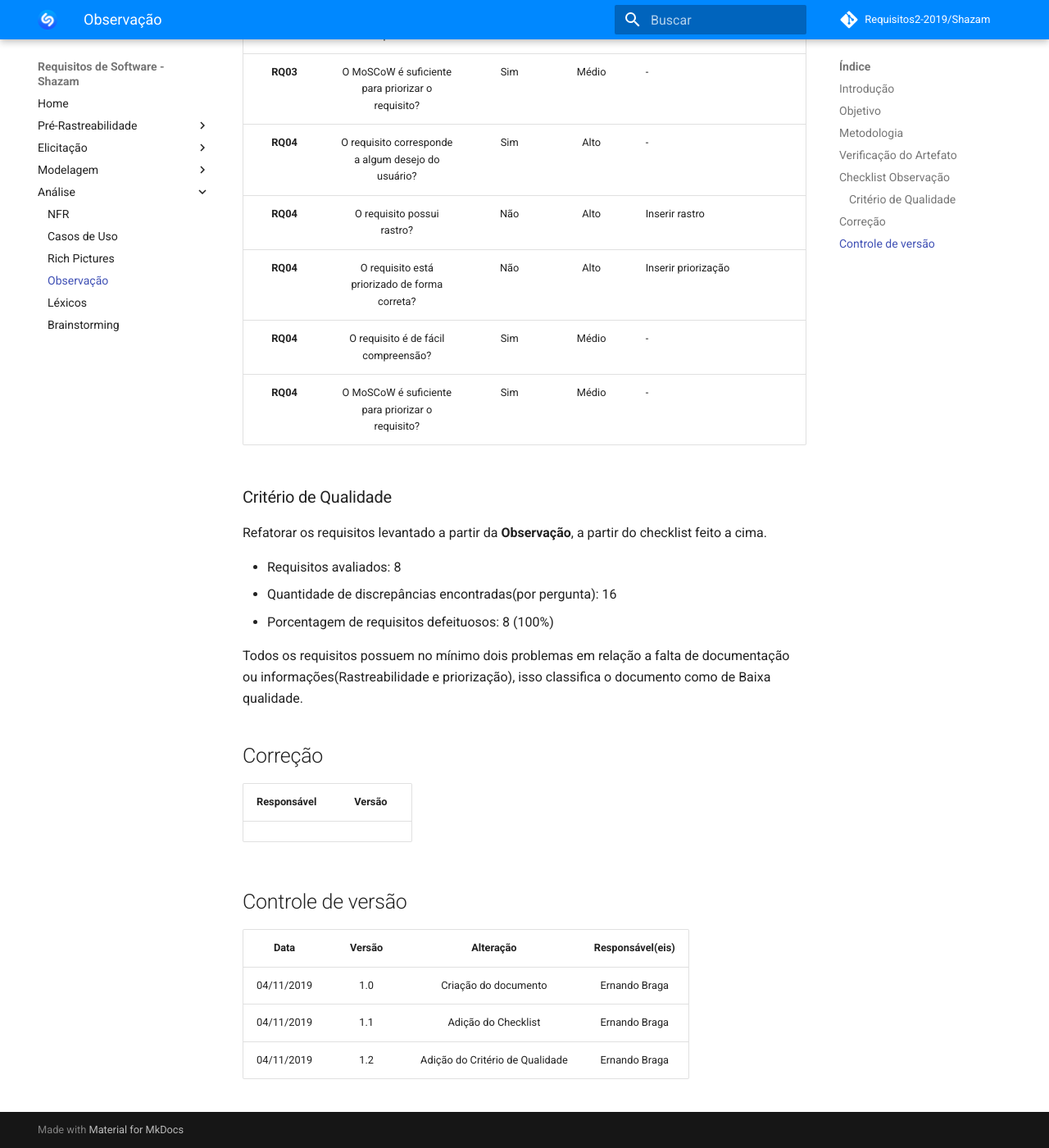
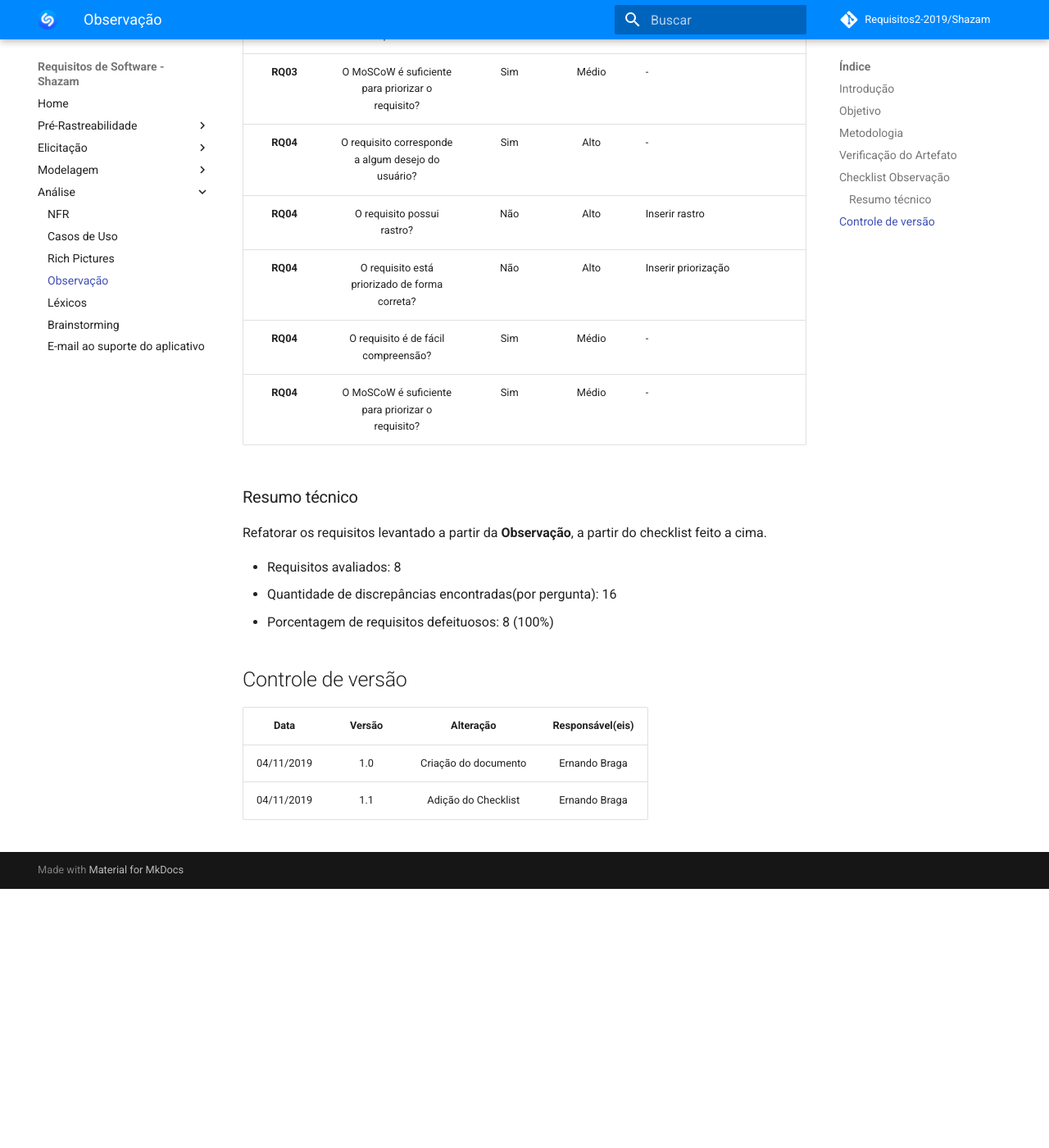
Before and after one commit to Wictorgirardi/2019.2-Shazam, an MkDocs documentation site: the page built from docs/analise/observacao.md, in a window 1280 px wide and 1400 px high, scrolled down 3657 px. Shown: the whole window at 82% size. Built offline with MkDocs 1.6.1 and Material for MkDocs 9.7.7, drawn with Linux system fonts in a browser that asks for light colours; comment, search, counter and statistics services are not loaded; after the commit the page ends 4741 px from its top, so only the background shows below that.

```diff
--- a/docs/analise/observacao.md
+++ b/docs/analise/observacao.md
@@ -63,7 +63,7 @@ Para a inspeção da e será utilizada uma metodologia em que cada requisito lev
 |**RQ04** | O requisito é de fácil compreensão? | Sim | Médio | - |
 |**RQ04** | O MoSCoW é suficiente para priorizar o requisito? | Sim | Médio | - |
 
-### Critério de Qualidade
+### Resumo técnico
 
 Refatorar os requisitos levantado a partir da <b>Observação</b>, a partir do checklist feito a cima.
 
@@ -71,18 +71,9 @@ Refatorar os requisitos levantado a partir da <b>Observação</b>, a partir do c
 - Quantidade de discrepâncias encontradas(por pergunta): 16
 - Porcentagem de requisitos defeituosos: 8 (100%)
 
-Todos os requisitos possuem no mínimo dois problemas em relação a falta de documentação ou informações(Rastreabilidade e priorização), isso classifica o documento como de Baixa qualidade.
-
-
-## Correção
-
-|Responsável|Versão|
-|:--:|:----:|
-
 ## Controle de versão
 
 |Data|Versão|Alteração|Responsável(eis)|
 |:--:|:----:|:-------:|:---:|
 | 04/11/2019 | 1.0 | Criação do documento | Ernando Braga |
 | 04/11/2019 | 1.1 | Adição do Checklist | Ernando Braga |
-| 04/11/2019 | 1.2 | Adição do Critério de Qualidade | Ernando Braga |
--- a/mkdocs.yml
+++ b/mkdocs.yml
@@ -32,6 +32,7 @@ nav:
     - Observação: 'analise/observacao.md'
     - Léxicos: 'analise/lexicos.md'
     - Brainstorming: 'analise/brainstorming.md'
+    - E-mail ao suporte do aplicativo: 'analise/email_suporte.md'
 
 
 
```
Also changed, not shown: docs/analise/brainstorming.md (+1 -1 lines), docs/analise/email_suporte.md (added, +9 -0 lines), docs/analise/lexicos.md (+1 -1 lines), docs/analise/rich_pictures.md (+1 -1 lines), docs/imgs/validacao.jpg (added).
